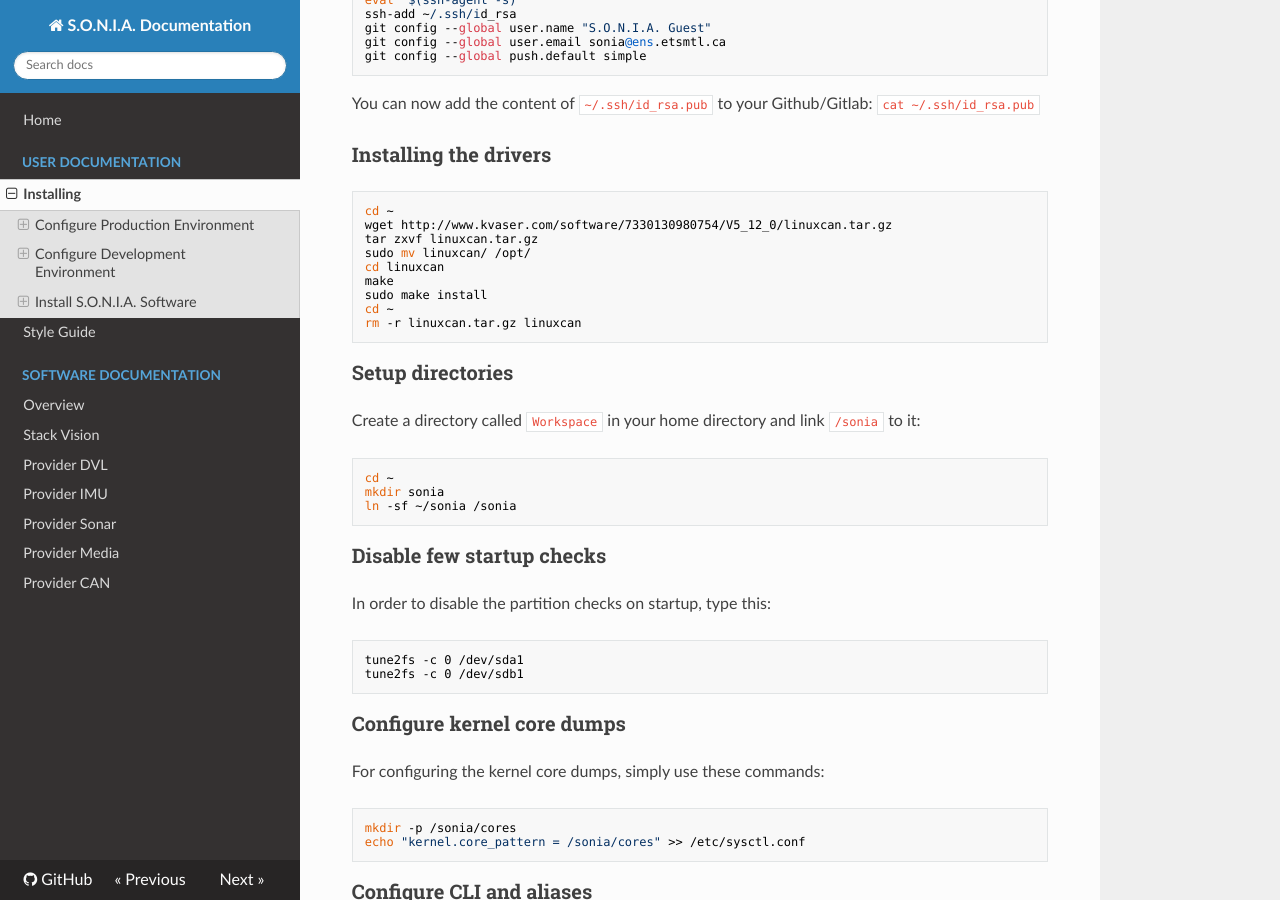
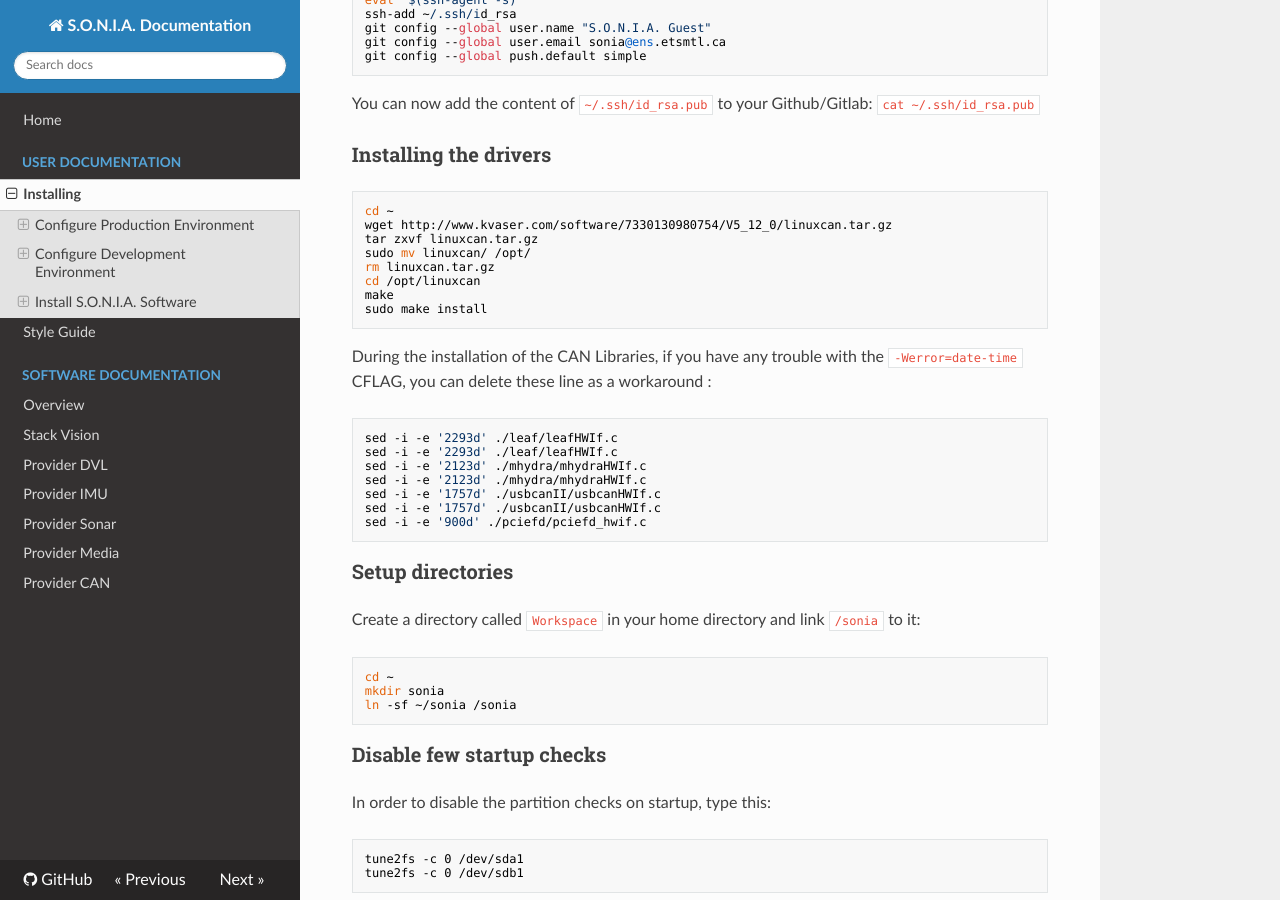
Before and after one commit to sonia-auv/documentation, an MkDocs documentation site: the page built from docs/installing.md, in a window 1280 px wide and 900 px high, scrolled down 2847 px. Built offline with MkDocs 1.6.1, drawn with Linux system fonts in a browser that asks for light colours; nearby versions of some CDN libraries; old or Windows-style settings are respelled for this version of MkDocs.

Commit message:
Fixing the driver installation and adding some commands to solve date-time issues

```diff
--- a/docs/installing.md
+++ b/docs/installing.md
@@ -139,11 +139,20 @@ You can now add the content of `~/.ssh/id_rsa.pub` to your Github/Gitlab: `cat ~
 	wget http://www.kvaser.com/software/7330130980754/V5_12_0/linuxcan.tar.gz
 	tar zxvf linuxcan.tar.gz
 	sudo mv linuxcan/ /opt/
-	cd linuxcan
+	rm linuxcan.tar.gz
+	cd /opt/linuxcan
 	make
 	sudo make install
-	cd ~
-	rm -r linuxcan.tar.gz linuxcan
+
+During the installation of the CAN Libraries, if you have any trouble with the `-Werror=date-time` CFLAG, you can delete these line as a workaround :
+
+	sed -i -e '2293d' ./leaf/leafHWIf.c
+	sed -i -e '2293d' ./leaf/leafHWIf.c
+	sed -i -e '2123d' ./mhydra/mhydraHWIf.c
+	sed -i -e '2123d' ./mhydra/mhydraHWIf.c
+	sed -i -e '1757d' ./usbcanII/usbcanHWIf.c
+	sed -i -e '1757d' ./usbcanII/usbcanHWIf.c
+	sed -i -e '900d' ./pciefd/pciefd_hwif.c
 
 ### Setup directories
 
```
Also changed, not shown: docs/software/stack_vision.md (+2 -2 lines).
